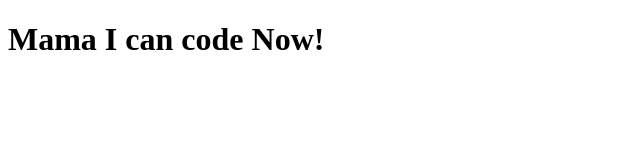
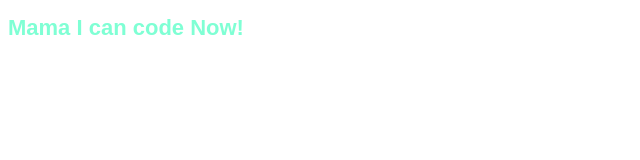
Before and after one commit to Farhan75/my-2-repo, a plain HTML site: page index.html in a window 1280 px wide. Shown: the whole page, without its empty margins (0-640 px from the left). Drawn offline with Linux system fonts and the light colour scheme.

Commit message:
header added

```diff
--- a/index.html
+++ b/index.html
@@ -5,6 +5,7 @@
     <meta http-equiv="X-UA-Compatible" content="IE=edge" />
     <meta name="viewport" content="width=device-width, initial-scale=1.0" />
     <title>My Second Repo.mr</title>
+    <link rel="stylesheet" href="style.css" />
   </head>
   <body>
     <h1>Mama I can code Now!</h1>
--- /dev/null
+++ b/style.css
@@ -0,0 +1,5 @@
+h1 {
+  color: aquamarine;
+  font-size: 22px;
+  font-family: Arial, Helvetica, sans-serif;
+}
```
